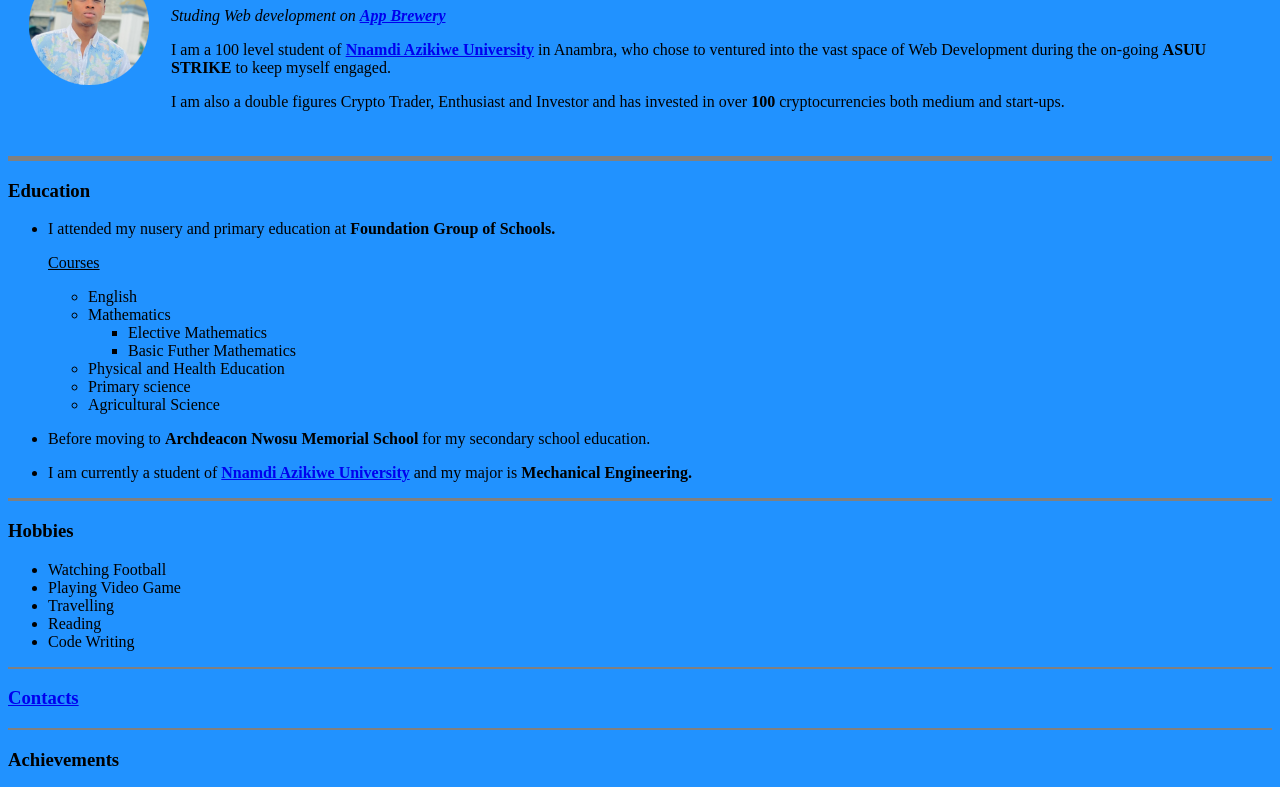
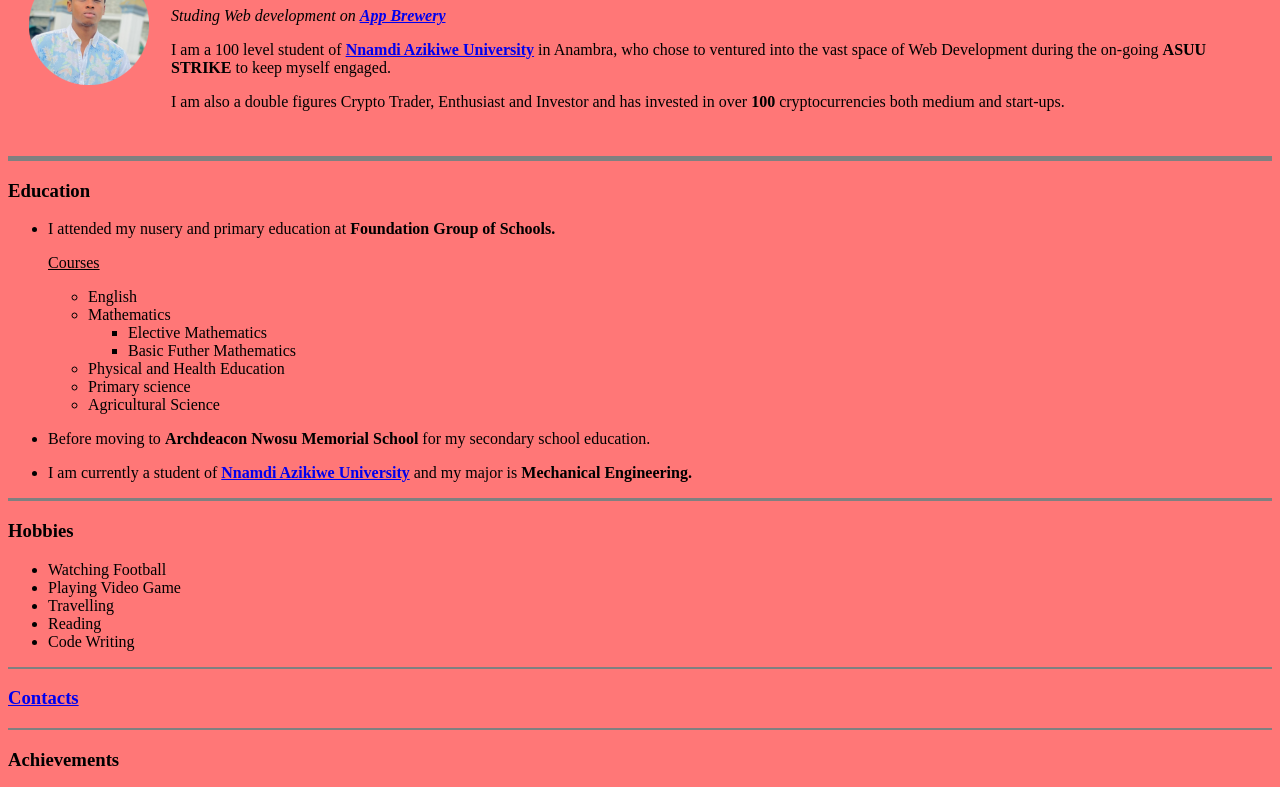
Before and after one commit to HeisKingCypher/TestNet, a plain HTML site: page index.html in a window 1280 px wide. Shown: the part 102-889 px from the top of the page. Drawn offline with Linux system fonts and the light colour scheme.

Commit message:
Update index.html

```diff
--- a/index.html
+++ b/index.html
@@ -8,7 +8,7 @@
   <meta name="viewport" content="width=device-width, initial scale=1.0" />
     <title>✯Kingsley's TestNet✯</title>
   </head>
-  <body style="background-color:#2192FF;">
+  <body style="background-color:#FF7777;">
     <table cellspacing="20">
       <tr>
         <td><img src="kingsley.png" alt="kingsley's profile picture"></td>
```
